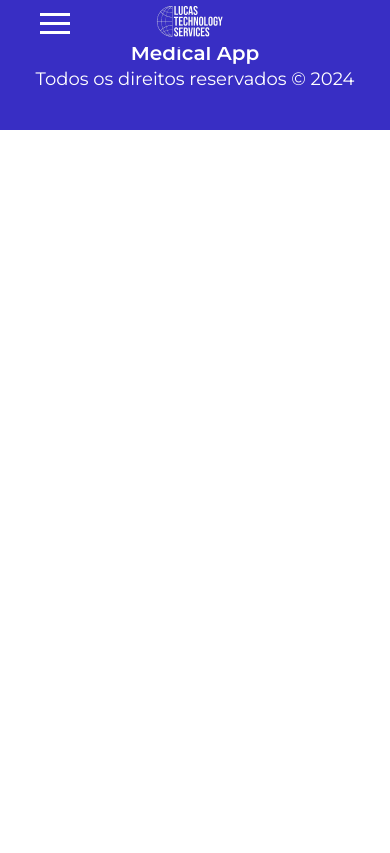
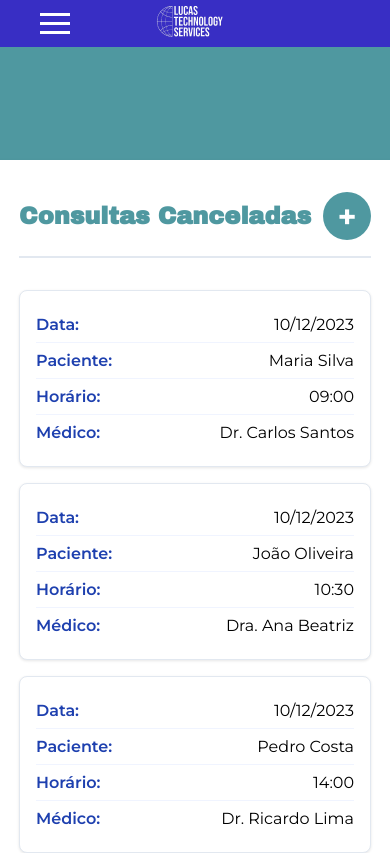
Before and after one commit to LesterCerioli/CRM-SAS, a Next.js app: page /appointment/cancelAppointment in a window 390 px wide. Shown: the top 853 px of the page. Built offline with nearby package versions, Linux system fonts and the light colour scheme; a web font is replaced by a local one.

Commit message:
issue(#145): Add canceled appointments table with styling and responsiveness.

```diff
--- a/src/app/(pages)/appointment/cancelAppointment/page.tsx
+++ b/src/app/(pages)/appointment/cancelAppointment/page.tsx
@@ -1,13 +1,16 @@
 "use client";
 import React from "react";
 import * as S from "./styles";
-import { Banner } from "@/components/home/cookies/homeBanner/homeBanner";
+import CreateCancelAppointment from "@/components/appointments/createCancelAppointment/createCancelAppointment";
+import { AppointmentHeader } from "@/components/appointments/appointmentHeader/appointmentHeader";
+
 
 
 const CancelAppointment: React.FC = () => {
     return (
         <S.Container>
-
+            <AppointmentHeader />
+            <CreateCancelAppointment/>
 
         </S.Container>
 
--- a/src/app/(pages)/appointment/cancelAppointment/styles.ts
+++ b/src/app/(pages)/appointment/cancelAppointment/styles.ts
@@ -1,6 +1,12 @@
 import styled from "styled-components";
 
 export const Container = styled.div`
+
+width: 100%;
+height: auto;
+padding: 5rem;
+background-color: #4f98a0;
+
   button {
     text-transform: uppercase;
     padding: 12px 25px;
--- /dev/null
+++ b/src/components/appointments/createCancelAppointment/createCancelAppointment.tsx
@@ -0,0 +1,116 @@
+"use client";
+import React from "react";
+import * as S from "./styles";
+
+interface Appointment {
+  id: number;
+  appointmentDate: string;
+  patientName: string;
+  time: string;
+  doctorName: string;
+}
+
+const CreateCancelAppointment: React.FC = () => {
+  const appointments: Appointment[] = [
+    {
+      id: 1,
+      appointmentDate: "10/12/2023",
+      patientName: "Maria Silva",
+      time: "09:00",
+      doctorName: "Dr. Carlos Santos",
+    },
+    {
+      id: 2,
+      appointmentDate: "10/12/2023",
+      patientName: "João Oliveira",
+      time: "10:30",
+      doctorName: "Dra. Ana Beatriz",
+    },
+    {
+      id: 3,
+      appointmentDate: "10/12/2023",
+      patientName: "Pedro Costa",
+      time: "14:00",
+      doctorName: "Dr. Ricardo Lima",
+    },
+    {
+      id: 4,
+      appointmentDate: "11/12/2023",
+      patientName: "Sofia Martins",
+      time: "11:00",
+      doctorName: "Dra. Juliana Mendes",
+    },
+    {
+      id: 5,
+      appointmentDate: "11/12/2023",
+      patientName: "Lucas Ferreira",
+      time: "15:30",
+      doctorName: "Dr. Gabriel Santos",
+    },
+  ];
+
+  return (
+    <S.Container>
+      <S.Content>
+        <S.Card>
+          <S.Header>
+            <S.Title>Consultas Canceladas</S.Title>
+            <S.IconWrapper>
+              <S.CalendarIcon />
+            </S.IconWrapper>
+          </S.Header>
+
+          {/* Desktop Table */}
+          <S.DesktopTable>
+            <S.Table>
+              <S.TableHeader>
+                <S.TableRow>
+                  <S.TableHead>Data de Agendamento</S.TableHead>
+                  <S.TableHead>Nome do Paciente</S.TableHead>
+                  <S.TableHead>Horário</S.TableHead>
+                  <S.TableHead>Nome do Médico</S.TableHead>
+                </S.TableRow>
+              </S.TableHeader>
+              <S.TableBody>
+                {appointments.map((appointment) => (
+                  <S.TableRow key={appointment.id}>
+                    <S.TableCell>{appointment.appointmentDate}</S.TableCell>
+                    <S.TableCell>{appointment.patientName}</S.TableCell>
+                    <S.TableCell>{appointment.time}</S.TableCell>
+                    <S.TableCell>{appointment.doctorName}</S.TableCell>
+                  </S.TableRow>
+                ))}
+              </S.TableBody>
+            </S.Table>
+          </S.DesktopTable>
+
+          {/* Mobile Cards */}
+          <S.MobileCards>
+            {appointments.map((appointment) => (
+              <S.MobileCard key={appointment.id}>
+                <S.MobileCardItem>
+                  <S.MobileLabel>Data:</S.MobileLabel>
+                  <span>{appointment.appointmentDate}</span>
+                </S.MobileCardItem>
+                <S.MobileCardItem>
+                  <S.MobileLabel>Paciente:</S.MobileLabel>
+                  <span>{appointment.patientName}</span>
+                </S.MobileCardItem>
+                <S.MobileCardItem>
+                  <S.MobileLabel>Horário:</S.MobileLabel>
+                  <span>{appointment.time}</span>
+                </S.MobileCardItem>
+                <S.MobileCardItem>
+                  <S.MobileLabel>Médico:</S.MobileLabel>
+                  <span>{appointment.doctorName}</span>
+                </S.MobileCardItem>
+              </S.MobileCard>
+            ))}
+          </S.MobileCards>
+        </S.Card>
+      </S.Content>
+    </S.Container>
+  );
+};
+
+export default CreateCancelAppointment;
--- /dev/null
+++ b/src/components/appointments/createCancelAppointment/styles.ts
@@ -0,0 +1,146 @@
+import styled from "styled-components";
+
+export const Container = styled.div`
+  width: 100%;
+  min-height: 100vh;
+
+  @media (max-width: 768px) {
+    display: flex;
+    align-items: center;
+    justify-content: center;
+  }
+`;
+
+export const Content = styled.div`
+  max-width: 1200px;
+  margin: 0 auto;
+  height: calc(100vh - 4rem);
+  margin-top: 5rem;
+
+  @media (max-width: 768px) {
+    width: 28rem;
+    height: auto;
+  }
+`;
+
+export const Card = styled.div`
+  background: white;
+  border-radius: 0.5rem;
+  box-shadow: 0 4px 6px rgba(0, 0, 0, 0.1);
+  padding: 2rem;
+`;
+
+export const Header = styled.div`
+  display: flex;
+  align-items: center;
+  justify-content: space-between;
+  margin-bottom: 2rem;
+  padding-bottom: 1rem;
+  border-bottom: 2px solid #e2e8f0;
+  @media (max-width: 768px) {
+    width: 22rem;
+    height: auto;
+  }
+`;
+
+export const Title = styled.h1`
+  font-size: 1.5rem;
+  font-weight: 600;
+  color: #4f98a0;
+`;
+
+export const IconWrapper = styled.div`
+  background-color: #4f98a0;
+  padding: 0.75rem;
+  border-radius: 50%;
+`;
+
+export const CalendarIcon = styled.div`
+  width: 1.5rem;
+  height: 1.5rem;
+  position: relative;
+  &:before {
+    content: '+';
+    color: white;
+    font-size: 2rem;
+    font-weight: bold;
+    position: absolute;
+    font-size: 600;
+    top: 50%;
+    left: 50%;
+    transform: translate(-50%, -50%);
+  }
+`;
+
+export const DesktopTable = styled.div`
+  display: block;
+
+  @media (max-width: 768px) {
+    display: none;
+  }
+`;
+
+export const Table = styled.table`
+  width: 100%;
+  border-collapse: separate;
+  border-spacing: 0;
+`;
+
+export const TableHeader = styled.thead`
+  background-color: #f8fafc;
+`;
+
+export const TableBody = styled.tbody``;
+
+export const TableRow = styled.tr`
+  &:nth-child(even) {
+    background-color: #f8fafc;
+  }
+`;
+
+export const TableHead = styled.th`
+  text-align: left;
+  padding: 1rem;
+  font-weight: 600;
+  color: #66aeb8;
+  border-bottom: 2px solid #e2e8f0;
+`;
+
+export const TableCell = styled.td`
+  padding: 1rem;
+  border-bottom: 1px solid #e2e8f0;
+`;
+
+export const MobileCards = styled.div`
+  display: none;
+
+  @media (max-width: 768px) {
+    display: flex;
+    flex-direction: column;
+    gap: 1rem;
+  }
+`;
+
+export const MobileCard = styled.div`
+  background: white;
+  padding: 1rem;
+  border-radius: 0.5rem;
+  box-shadow: 0 1px 3px rgba(0, 0, 0, 0.1);
+  border: 1px solid #e2e8f0;
+`;
+
+export const MobileCardItem = styled.div`
+  display: flex;
+  justify-content: space-between;
+  padding: 0.5rem 0;
+  border-bottom: 1px solid #f0f4ff;
+
+  &:last-child {
+    border-bottom: none;
+  }
+`;
+
+export const MobileLabel = styled.span`
+  font-weight: 600;
+  color: #1e40af;
+`;
```
